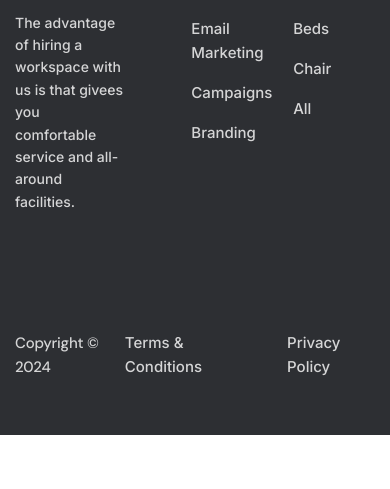
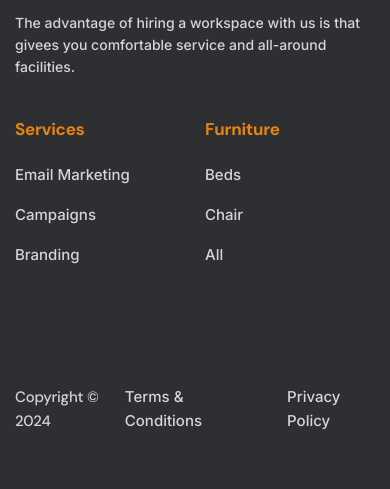
Before and after one commit to NazarZhuvaka/Panto-furniture, a plain HTML site: page index.html in a window 390 px wide. Shown: the part 2135-2624 px from the top of the page. Before the commit the page ends 2570 px from the top, so only its background shows below. Drawn offline with nearby package versions, Linux system fonts and the light colour scheme.

Commit message:
gooter-mobike

```diff
--- a/Scss/components/_footer.scss
+++ b/Scss/components/_footer.scss
@@ -30,9 +30,16 @@
     @include tablet {
       grid-template-columns: 4fr 1fr 3fr 3fr;
     }
+    @include mobile {
+      grid-template-columns: 1fr 1fr;
+    }
   }
 
   &__desc {
+
+    @include mobile {
+      grid-column: 1/3;
+    }
 
     p + p {
       margin-top: 1em;
@@ -53,8 +60,17 @@
   }
 
   &__nav {
+
+
+
+
+
     &--services {
       grid-column-start: 3;
+
+      @include mobile {
+        grid-column-start: auto;
+      }
     }
 
     &-title {
```
Also changed, not shown: css/main.css, 1 other file.
